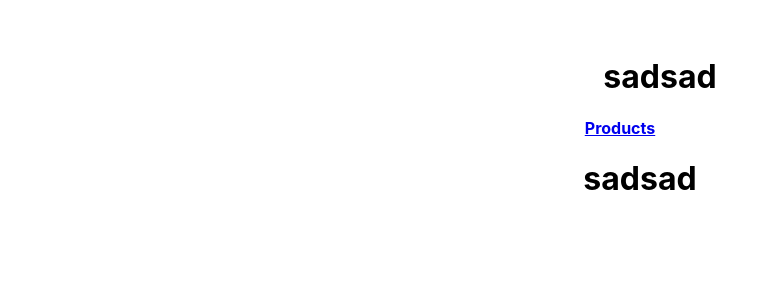
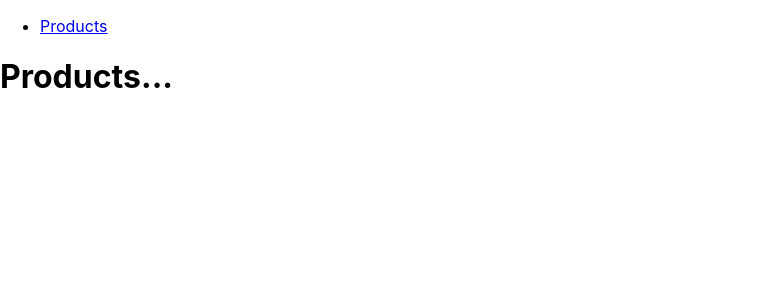
Before and after one commit to kianooshmada/myapp2, a React (Create React App) app: page /products in a window 1280 px wide. Shown: the top 300 px of the page, without its empty margins (0-776 px from the left). Built offline with nearby package versions, Linux system fonts and the light colour scheme.

Commit message:
update14

```diff
--- a/src/App.js
+++ b/src/App.js
@@ -1,15 +1,25 @@
+import React, { Component } from "react";
 import "./App.css";
 import { Selector } from "./components/Selector";
-import { Test } from "./components/test";
-function App() {
-  return (
-    <div className="App">
-      <header>
-        <Selector />
-        <Test />
-      </header>
-    </div>
-  );
+import { BrowserRouter as Router, Route, Link } from "react-router-dom";
+import Products from "./Products";
+export class App extends Component {
+  render() {
+    return (
+      <Router>
+        <div>
+          <nav>
+            <ul>
+              <li>
+                <Link to="/products">Products</Link>
+              </li>
+            </ul>
+          </nav>
+          <Route path="/products" component={Products} />
+        </div>
+      </Router>
+    );
+  }
 }
 
 export default App;
--- /dev/null
+++ b/src/Products.js
@@ -0,0 +1,7 @@
+import React, { Component } from "react";
+
+export default class Products extends Component {
+  render() {
+    return <h1>Products...</h1>;
+  }
+}
--- a/src/components/Selector.js
+++ b/src/components/Selector.js
@@ -1,8 +1,6 @@
 import React, { Component } from "react";
 import { BrowserRouter as Router, Link, Route } from "react-router-dom";
 import styled from "styled-components";
-import { Details } from "../containers/Products/Details";
-import { Test } from "./test";
 export class Selector extends Component {
   render() {
     const UL = styled.ul`
@@ -17,18 +15,17 @@
 
     return (
       <div>
-        <Router>
+        {/* <Router>
           <UL>
             <LI>
-              <Test />
-              <Link to="/Test" href="/Test">
+              <Link to="/test" href="/Test">
                 Products
               </Link>
 
-              <Route path="/Test" Component={Test}></Route>
+              <Route path="/test" Component={Test}></Route>
             </LI>
           </UL>
-        </Router>
+        </Router> */}
       </div>
     );
   }
--- a/src/components/test.js
+++ /dev/null
@@ -1,7 +0,0 @@
-import React, { Component } from "react";
-
-export class Test extends Component {
-  render() {
-    return <h1>sadsad</h1>;
-  }
-}
```
Also changed, not shown: src/containers/About/About.js (+11 -1 lines).
